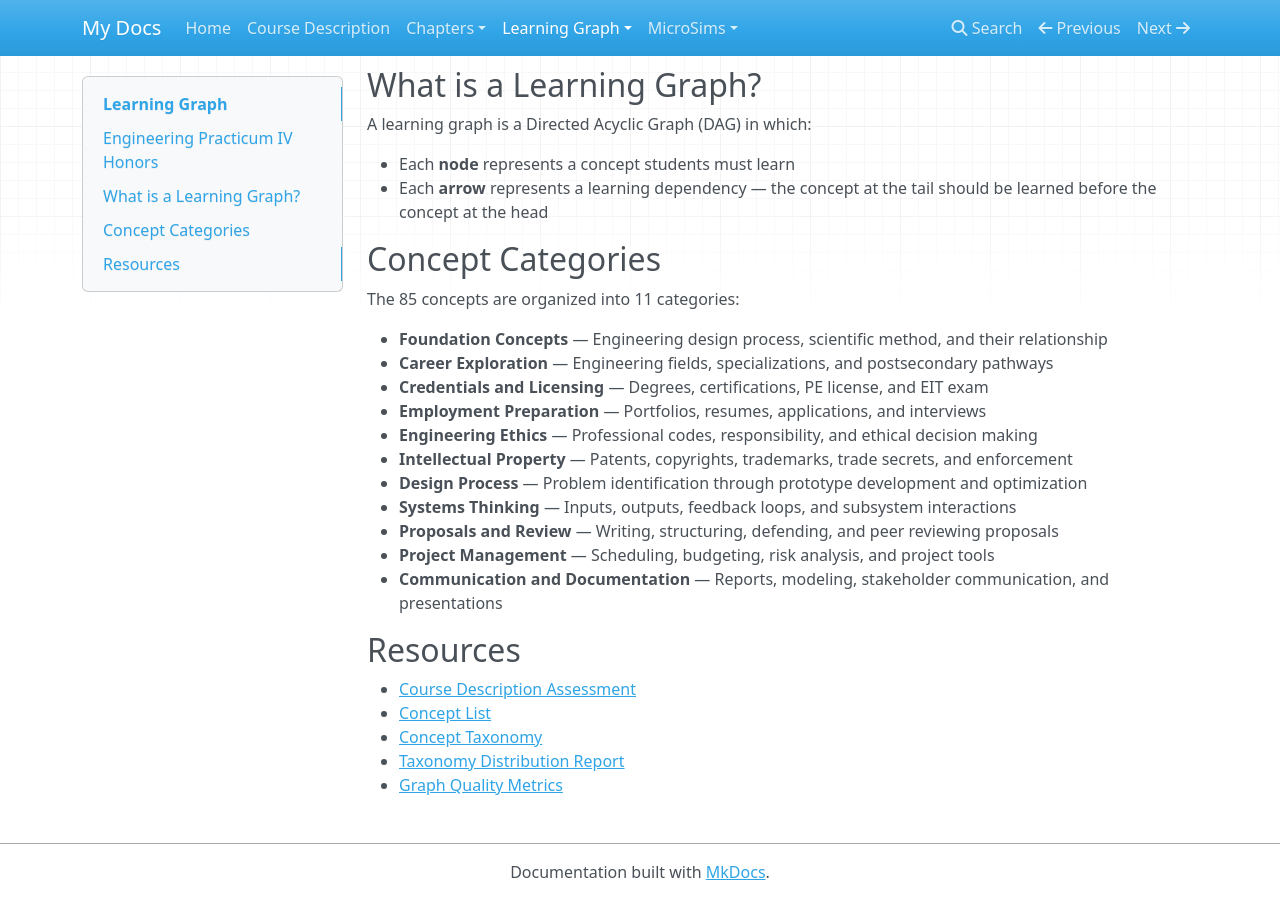
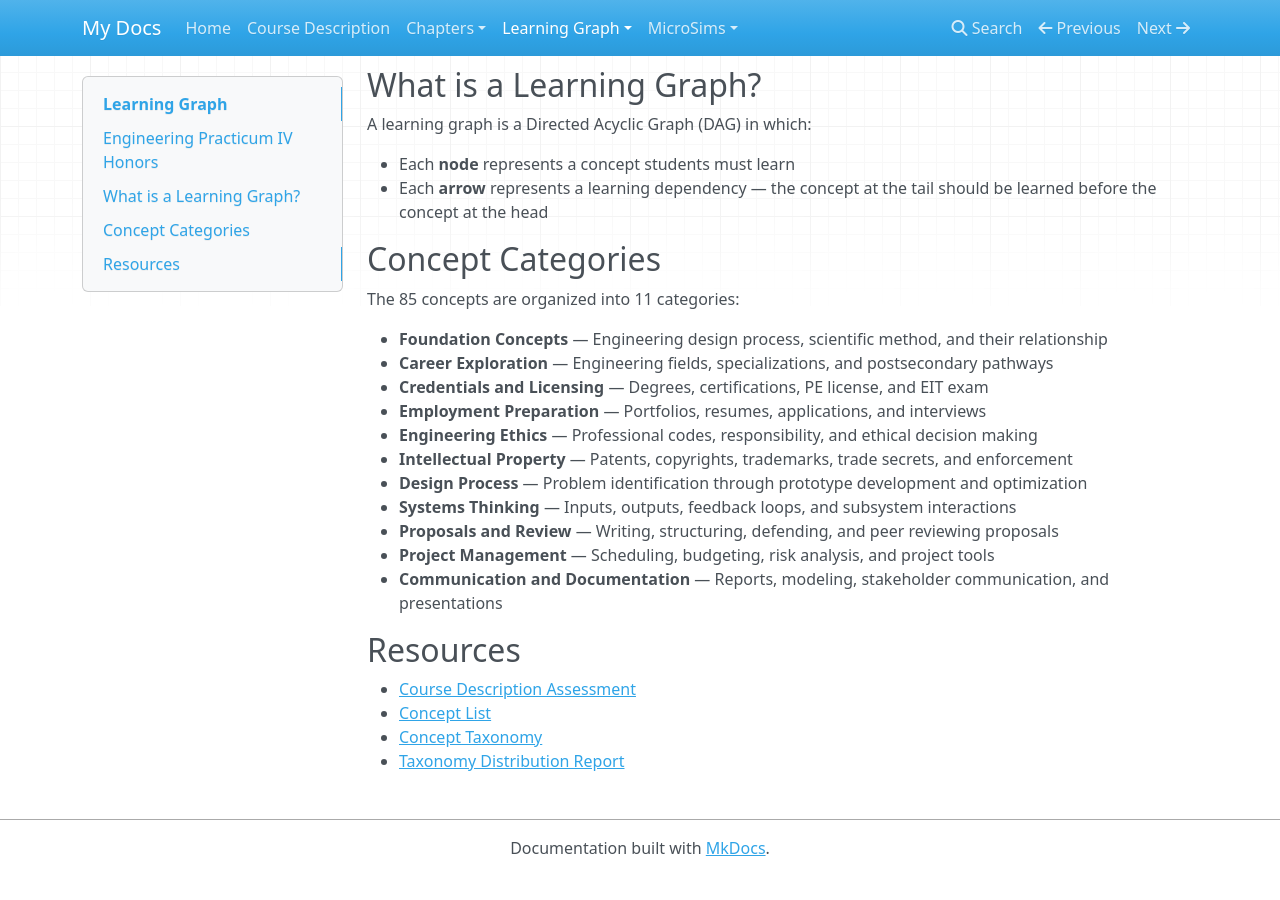
Before and after one commit to rachelkgibson/my-intelligent-book, an MkDocs documentation site: the page built from docs/learning-graph/index.md, in a window 1280 px wide and 900 px high, scrolled down 913 px. Built offline with MkDocs 1.6.1, drawn with Linux system fonts in a browser that asks for light colours; nearby versions of some CDN libraries; after the commit the page ends 1789 px from its top, so only the background shows below that.

Commit message:
Remove dead quality-metrics.md links from nav and learning graph index
Co-Authored-By: Claude Sonnet 4.6 <noreply@anthropic.com>

```diff
--- a/docs/learning-graph/index.md
+++ b/docs/learning-graph/index.md
@@ -39,4 +39,3 @@ The 85 concepts are organized into 11 categories:
 - [Concept List](concept-list.md)
 - [Concept Taxonomy](concept-taxonomy.md)
 - [Taxonomy Distribution Report](taxonomy-distribution.md)
-- [Graph Quality Metrics](quality-metrics.md)
--- a/mkdocs.yml
+++ b/mkdocs.yml
@@ -19,6 +19,5 @@ nav:
       - Concept List: learning-graph/concept-list.md
       - Concept Taxonomy: learning-graph/concept-taxonomy.md
       - Taxonomy Distribution Report: learning-graph/taxonomy-distribution.md
-      - Graph Quality Metrics: learning-graph/quality-metrics.md
   - MicroSims:
       - Learning Graph Viewer: sims/graph-viewer/index.md
```
